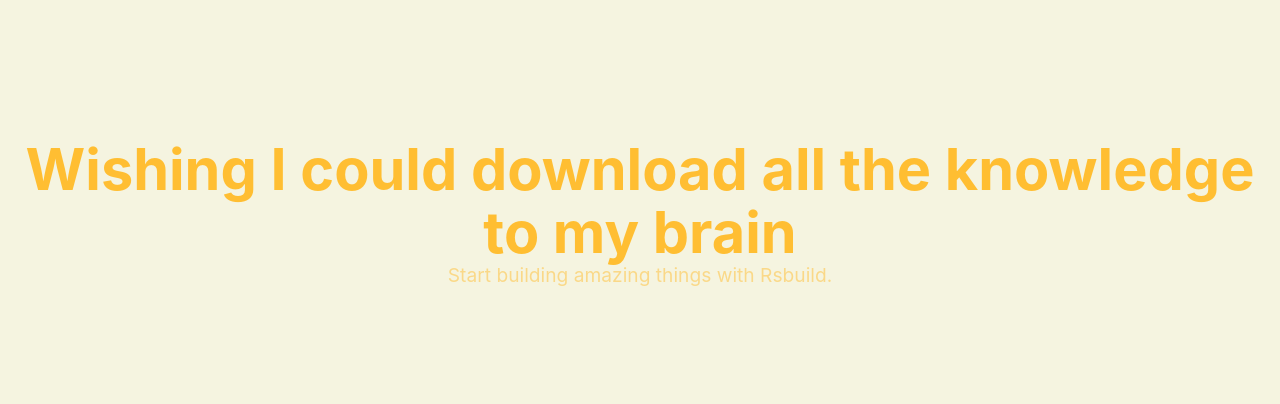
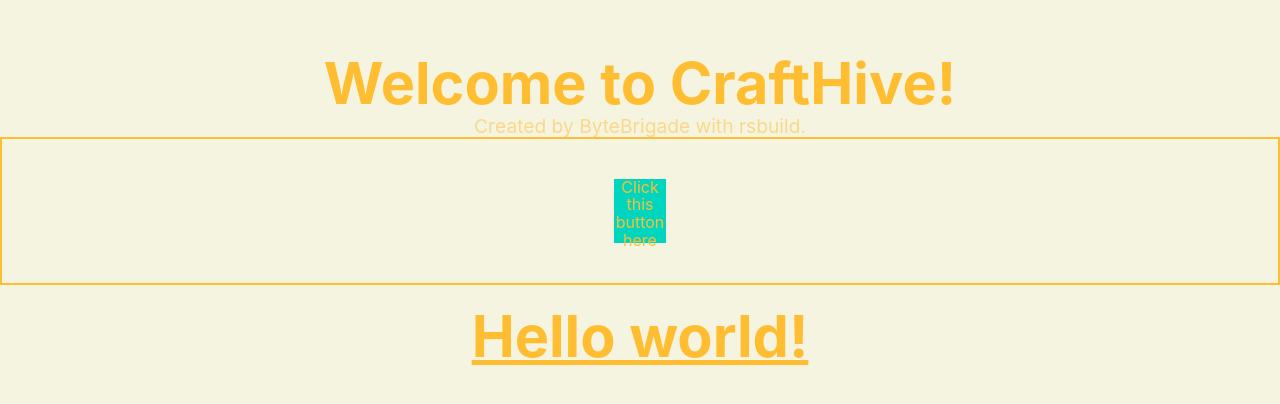
Before and after one commit to Yousif0606/Byte-Brigade, a React app in the folder CraftHive/: page / in a window 1280 px wide. Shown: the part 188-592 px from the top of the page. Built offline with nearby package versions, Linux system fonts and the light colour scheme; the HTML template or start-up script is replaced by a standard one.

Commit message:
Fixed Tailwind, messed about with styling
Created the "postcss.config.mjs" file that Tailwind needs to function within our CSS. I was also testing out Tailwind to see how it would render within App.jsx.

```diff
--- a/CraftHive/package.json
+++ b/CraftHive/package.json
@@ -20,10 +20,12 @@
     "@eslint/js": "^9.19.0",
     "@rsbuild/core": "^1.2.8",
     "@rsbuild/plugin-react": "^1.1.0",
+    "@tailwindcss/postcss": "^4.0.14",
     "eslint": "^9.19.0",
     "eslint-plugin-react": "^7.37.4",
     "eslint-plugin-react-hooks": "^5.1.0",
     "globals": "^15.14.0",
-    "prettier": "^3.4.2"
+    "prettier": "^3.4.2",
+    "tailwindcss": "^4.0.14"
   }
 }
--- /dev/null
+++ b/CraftHive/postcss.config.mjs
@@ -0,0 +1,5 @@
+export default {
+    plugins: {
+      '@tailwindcss/postcss': {},
+    },
+  };
--- a/CraftHive/src/App.jsx
+++ b/CraftHive/src/App.jsx
@@ -5,8 +5,15 @@ import Navbar from './Navbar';
 const App = () => {
   return (
     <div className="content">
-      <h1>Wishing I could download all the knowledge to my brain</h1>
-      <p>Start building amazing things with Rsbuild.</p>
+      <h1>Welcome to CraftHive!</h1>
+      <p>Created by ByteBrigade with rsbuild.</p>
+      <div class="inline-block group p-6 border-2 cursor-pointer hover:bg-gray-50 hover:border-blue-100">
+        <button type='button' className='class="shadow h-16 w-13 m-4 bg-teal-400 inline-flex"'>Click this button here</button>
+      </div>
+      <br></br>
+      <div>
+        <h1 class="text-3xl font-bold underline">Hello world!</h1>
+      </div>
     </div>
   );
 };
--- a/package.json
+++ b/package.json
@@ -19,12 +19,12 @@
     "@eslint/js": "^9.19.0",
     "@rsbuild/core": "^1.2.8",
     "@rsbuild/plugin-react": "^1.1.0",
-    "@tailwindcss/postcss": "^4.0.9",
+    "@tailwindcss/postcss": "^4.0.14",
     "eslint": "^9.19.0",
     "eslint-plugin-react": "^7.37.4",
     "eslint-plugin-react-hooks": "^5.1.0",
     "globals": "^15.14.0",
     "prettier": "^3.4.2",
-    "tailwindcss": "^4.0.9"
+    "tailwindcss": "^4.0.14"
   }
 }
```
Also changed, not shown: 2 other files (tests, documents, lock files or other folders).
